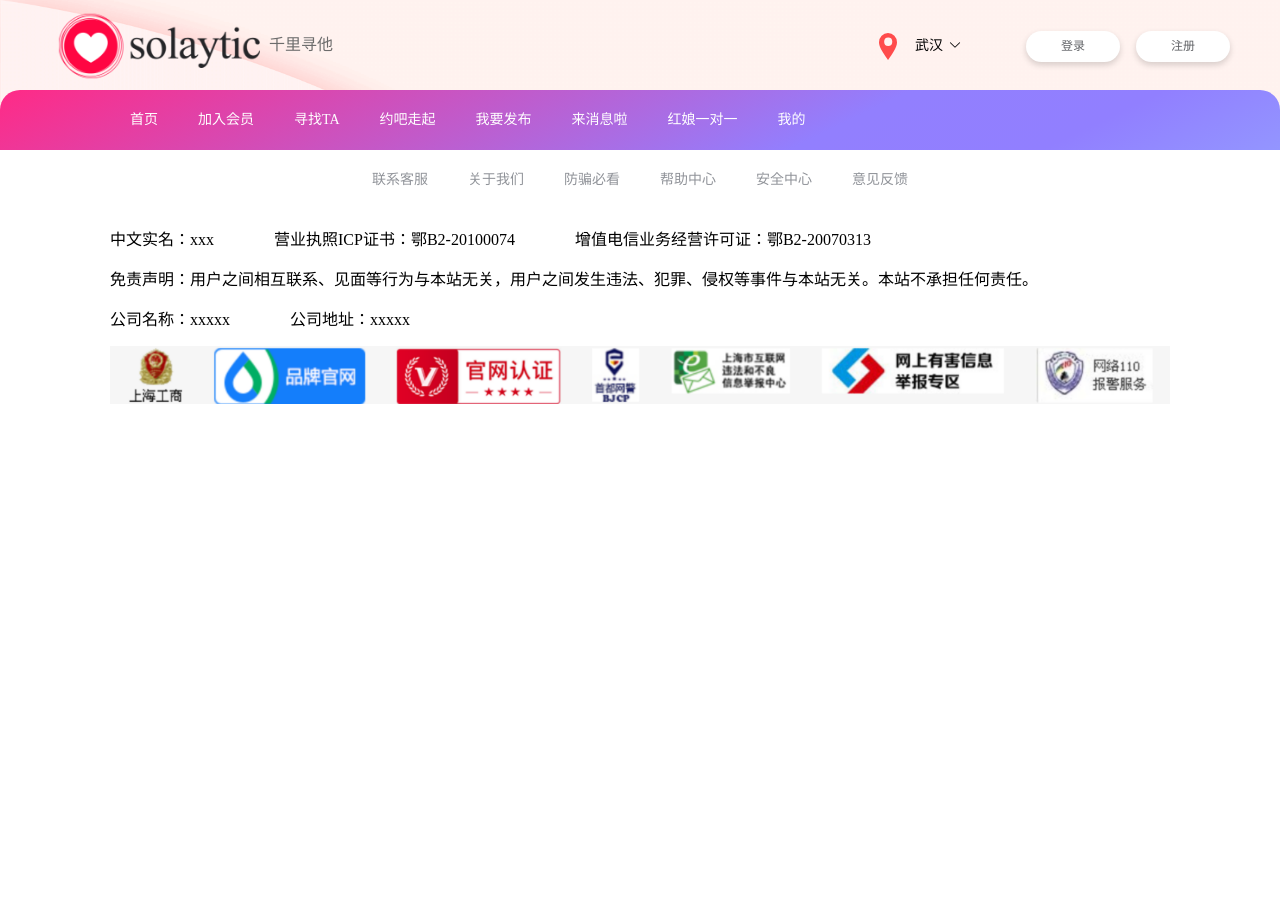
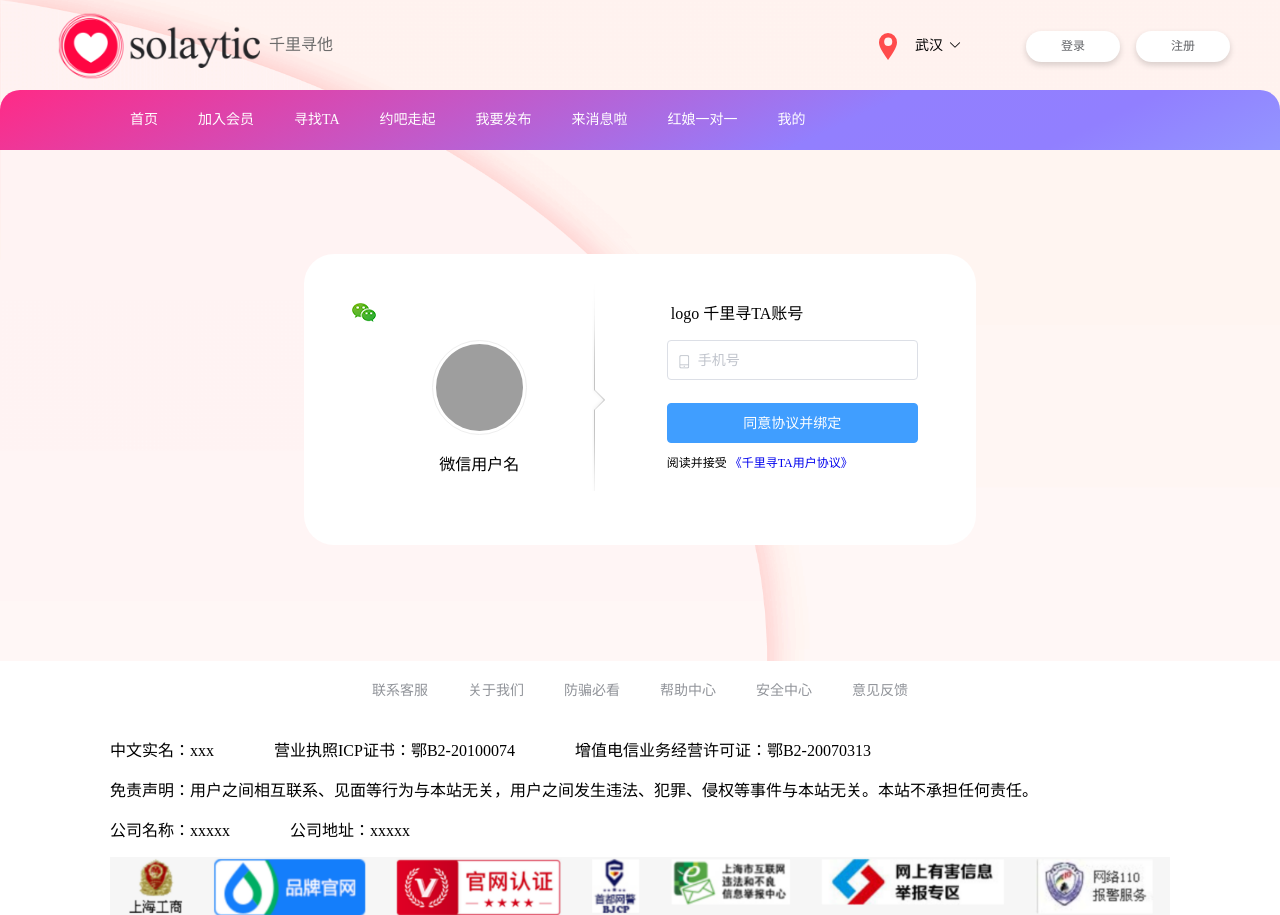
Before and after one commit to Mark-1994/qianlixunta, a Vue app: page /#/wx_login in a window 1280 px wide. Before the commit the page ends 800 px from the top, so only its background shows below. Built offline with nearby package versions, Linux system fonts and the light colour scheme; grey boxes are pictures that could not be loaded.

Commit message:
提交记录

```diff
--- a/src/components/Login.vue
+++ b/src/components/Login.vue
@@ -33,7 +33,9 @@
             <a href="http://admin.qianlixunta.com/wpapi/register/wx_login" target="_blank">
               <img src="../assets/weixin01.svg" alt="" />
             </a>
-            <img src="../assets/weibo01.svg" alt="" />
+            <a href="javascript:;" @click="weibo_login">
+              <img src="../assets/weibo01.svg" alt="" />
+            </a>
           </div>
         </div>
       </el-main>
@@ -46,15 +48,6 @@
 export default {
   data() {
     return {
-      cityInfo: [
-        { id: 1, name: '北京' },
-        { id: 2, name: '上海' },
-        { id: 3, name: '广州' },
-        { id: 4, name: '武汉' },
-        { id: 5, name: '成都' },
-        { id: 6, name: '天津' },
-        { id: 7, name: '重庆' }
-      ],
       login_form: {
         phone: '',
         password: ''
@@ -75,15 +68,45 @@ export default {
   },
   created: function() {
     this.$emit('header', true);
+
+    // 是否记住密码
+    this.remember_password();
   },
   methods: {
-    handleCommand(command) {
-      this.$message('click on item ' + command);
+    // 初始化记住密码
+    remember_password() {
+      for (let i = 0; i < window.document.cookie.split(';').length; i++) {
+        let arr = window.document.cookie.split(';')[i].split('=');
+        if (arr[0].trim() == 'phone') {
+          // console.log(arr[1]);
+          this.login_form.phone = arr[1];
+        } else if (arr[0].trim() == 'password') {
+          // console.log(arr[1]);
+          this.login_form.password = arr[1];
+        } else if (arr[0].trim() == 'remember') {
+          this.checked = Boolean(arr[1]);
+        }
+      }
     },
     submitForm(formName) {
       this.$refs[formName].validate((valid) => {
         if (valid) {
           console.log(this.login_form);
+          if (this.checked) {
+            let date = new Date();
+            date.setDate(date.getDate() + 7); // 有效期 7 天
+            // 设置cookie
+            document.cookie = 'phone=' + this.login_form.phone + ';expires=' + date;
+            document.cookie = 'password=' + this.login_form.password + ';expires=' + date;
+            document.cookie = 'remember=' + this.checked + ';expires=' + date;
+          }else {
+            let date = new Date();
+            date.setDate(date.getDate() - 1);
+            // 删除cookie
+            document.cookie = 'phone=' + '' + ';expires=' + date;
+            document.cookie = 'password=' + '' + ';expires=' + date;
+            document.cookie = 'remember=' + this.checked + ';expires=' + date;
+          }
           this.$axios.post('/wpapi/register/login', this.login_form)
           .then((result) => {
             console.log(result);
@@ -109,6 +132,17 @@ export default {
       //以下为按钮点击事件的逻辑。注意这里要重新打开窗口
       //否则后面跳转到QQ登录，授权页面时会直接缩小当前浏览器的窗口，而不是打开新窗口
       var A = window.open("http://admin.qianlixunta.com/wpapi/register/qq_login","TencentLogin","width=450,height=320,menubar=0,scrollbars=1, top=100,left=50,resizable=1,status=1,titlebar=0,toolbar=0,location=1");
+    },
+    // 新浪微博
+    weibo_login() {
+      this.$axios.post('/wpapi/register/weibo_login', {})
+      .then((result) => {
+        console.log(result);
+        window.open(result.data);
+      })
+      .catch((error) => {
+        console.log(error);
+      });
     }
   }
 }
--- a/src/components/Release_information.vue
+++ b/src/components/Release_information.vue
@@ -84,7 +84,9 @@
                   <div class="text item item_fabuneirong">
                     <p>{{item.content}}</p>
                     <!-- <img src="../assets/fabu01.png" alt=""> -->
-                    <img :src="'http://admin.qianlixunta.com'+item.send_img" alt="">
+                    <a :href="'http://admin.qianlixunta.com'+item.send_img" target="_blank">
+                      <img v-if="item.send_img" :src="'http://admin.qianlixunta.com'+item.send_img" alt="">
+                    </a>
                   </div>
                   <div class="dianzan_pinglun_num">
                     <el-link><i class="iconfont-qianlixunta icon-qianlixuntadianzan"></i> {{item.zan_num}}</el-link>
@@ -92,7 +94,7 @@
                   </div>
                   <div class="bottom clearfix click_three_items">
                     <el-button type="text" class="button" @click="send_fabulous(item.send_circle_id)"><i class="iconfont-qianlixunta icon-qianlixuntadianzan"></i> 点赞</el-button>
-                    <el-button type="text" class="button"><i class="iconfont-qianlixunta icon-qianlixuntapinglun"></i> 评论</el-button>
+                    <el-button type="text" class="button" @click="comment(item.send_circle_id)"><i class="iconfont-qianlixunta icon-qianlixuntapinglun"></i> 评论</el-button>
                     <el-button type="text" class="button"><i class="iconfont-qianlixunta icon-qianlixuntaguanzhu"></i> 关注</el-button>
                   </div>
                 </el-card>
@@ -212,7 +214,7 @@ export default {
     .then((result) => {
       console.log(result);
       this.circle_list = result.data;
-      console.log(JSON.parse(result.data[0].send_img)[0]);
+      // console.log(JSON.parse(result.data[0].send_img)[0]);
       this.circle_list.forEach(element => {
         if (element.send_img) {
           element.send_img = JSON.parse(element.send_img)[0];
@@ -322,6 +324,24 @@ export default {
       .catch((error) => {
         console.log(error);
       });
+    },
+    // 评论
+    comment(send_circle_id) {
+      console.log(send_circle_id);
+      // this.$axios.post('/wpapi/me/send_comment', {
+      //   users_id: localStorage.getItem('users_id'),
+      //   token: localStorage.getItem('token'),
+      //   fa_users_id: localStorage.getItem('users_id'),
+      //   pl_users_id: 48,
+      //   content: '这一条评论',
+      //   send_circle_id: send_circle_id
+      // })
+      // .then((result) => {
+      //   console.log(result);
+      // })
+      // .catch((error) => {
+      //   console.log(error);
+      // });
     }
   }
 }
--- a/src/components/Weixin_pay.vue
+++ b/src/components/Weixin_pay.vue
@@ -183,6 +183,51 @@ export default {
       .catch((error) => {
         console.log(error);
       });
+    } else if (this.$route.params.type == 4) {
+      // 约吧走起微信支付展示页面
+      console.log(this.$route.params.order_id);
+      console.log(this.$route.params.type);
+      console.log(this.$route.params.super_vip_id);
+      this.$axios.get('/wpapi/member/wx_pay', {
+        params: {
+          users_id: localStorage.getItem('users_id'),
+          let_go_id: this.$route.params.order_id,
+          phone: localStorage.getItem('phone'),
+          pay_price: this.$route.params.super_vip_id,
+          type: this.$route.params.type
+        }
+      })
+      .then((result) => {
+        console.log(result);
+        this.order_son = result.data.order_son;
+        this.order_price = result.data.order_price;
+        this.title = result.data.title;
+        this.code_img = result.data.code_img;
+
+        // 检测当前订单是否支付成功
+        let timer = setInterval(() => {
+          this.$axios.post('/wpapi/member/let_status_check', {
+            order_osn: this.order_son
+          })
+          .then((result) => {
+            console.log(result);
+            if (result.data == 1) {
+              this.dialogVisible = true;
+              setTimeout(() => {
+                this.$router.push('/index');
+              }, 3000);
+              clearInterval(timer);
+            }
+          })
+          .catch((error) => {
+            console.log(error);
+          });
+        }, 2000);
+
+      })
+      .catch((error) => {
+        console.log(error);
+      });
     };
   },
   methods: {
--- a/src/router/index.js
+++ b/src/router/index.js
@@ -79,6 +79,10 @@ Vue.use(VueRouter)
     {
       path: '/other_user/:bei_users_id',
       component: () => import('@/views/Other_user')
+    },
+    {
+      path: '/wx_login',
+      component: () => import('@/views/Wx_login')
     }
 ]
 
--- /dev/null
+++ b/src/views/Wx_login.vue
@@ -0,0 +1,125 @@
+<template>
+  <div class="wx_login login_container01">
+    <div class="login_window">
+      <div class="login_window_left">
+        <p class="card-icon">
+          <img src="../assets/card-icon-42.png" alt="">
+        </p>
+        <p class="card-portrait">
+          <img src="https://thirdwx.qlogo.cn/mmopen/vi_32/Q0j4TwGTfTLzFWa6lzhuWxXkg08xU56YDg8ib71xn8BfIO72EIYa58Pr59lvkU7r3dic3Aib6D5YOicJxOHBu50zGw/132" alt="">
+        </p>
+        <p class="card-username">微信用户名</p>
+      </div>
+      <div class="login_window_right">
+        <div class="login_window_right_content">
+          <div class="pass-card">
+            <p class="card-icon">
+              <img src="" alt="">
+              logo
+              <span>千里寻TA账号</span>
+            </p>
+          </div>
+          <div class="bind_phone_form">
+            <el-form label-width="" @submit.native.prevent>
+              <el-form-item label="">
+                <el-input
+                  placeholder="手机号"
+                  prefix-icon="el-icon-mobile-phone"
+                  v-model="phone">
+                </el-input>
+              </el-form-item>
+              <el-form-item>
+                <el-button type="primary" style="display: block;width: 100%;" @click="agree_bind">同意协议并绑定</el-button>
+                <span class="tang-pass-sms-agreement">
+                  阅读并接受
+                  <a href="javascript:;">《千里寻TA用户协议》</a>
+                </span>
+              </el-form-item>
+            </el-form>
+          </div>
+        </div>
+      </div>
+    </div>
+  </div>
+</template>
+
+<script>
+export default {
+  data() {
+    return {
+      phone: ''
+    }
+  },
+  methods: {
+    agree_bind() {
+      console.log(this.phone);
+
+      // 同意协议并绑定
+      this.$axios.post('/wpapi/register/wx_login_is_user_bind', {
+        openid: '',
+        nickname: '',
+        headimgurl: '',
+        phone: ''
+      })
+      .then((result) => {
+        console.log(result);
+        if (result.status !== '200') return this.$message.error('绑定失败！');
+        this.$message.success('绑定成功！');
+        this.$router.push('/index');
+      })
+      .catch((error) => {
+        console.log(error);
+      });
+    }
+  }
+}
+</script>
+
+<style scoped>
+  .wx_login {
+    padding: 1px;
+  }
+  .login_window {
+    background-color: #fff;
+    border-radius: 30px;
+    width: 566px;
+    margin: 103px auto 115px;
+    padding: 30px 58px 40px 48px;
+    *zoom: 1;
+  }
+  .login_window:after {
+    content: '.';
+    display: block;
+    height: 0;
+    visibility: hidden;
+    clear: both;
+  }
+  .login_window .login_window_left {
+    float: left;
+    width: 45%;
+    background: url(../assets/arrow.png) no-repeat right;
+  }
+  .login_window .login_window_right {
+    float: left;
+    width: 55%;
+  }
+  .login_window_right_content {
+    margin-left: 60px;
+  }
+  .card-portrait {
+    text-align: center;
+  }
+  .card-portrait>>>img {
+    border-radius: 50%;
+    padding: 3px;
+    border: 1px solid #eee;
+    width: 87px;
+    height: 87px;
+  }
+  .card-username {
+    text-align: center;
+  }
+  .tang-pass-sms-agreement {
+    font-size: 12px;
+  }
+</style>
```
Also changed, not shown: src/components/Message_list.vue (+38 -12 lines), src/components/Yueba.vue (+34 -13 lines), src/assets/arrow.png (added), src/assets/card-icon-42.png (added).
